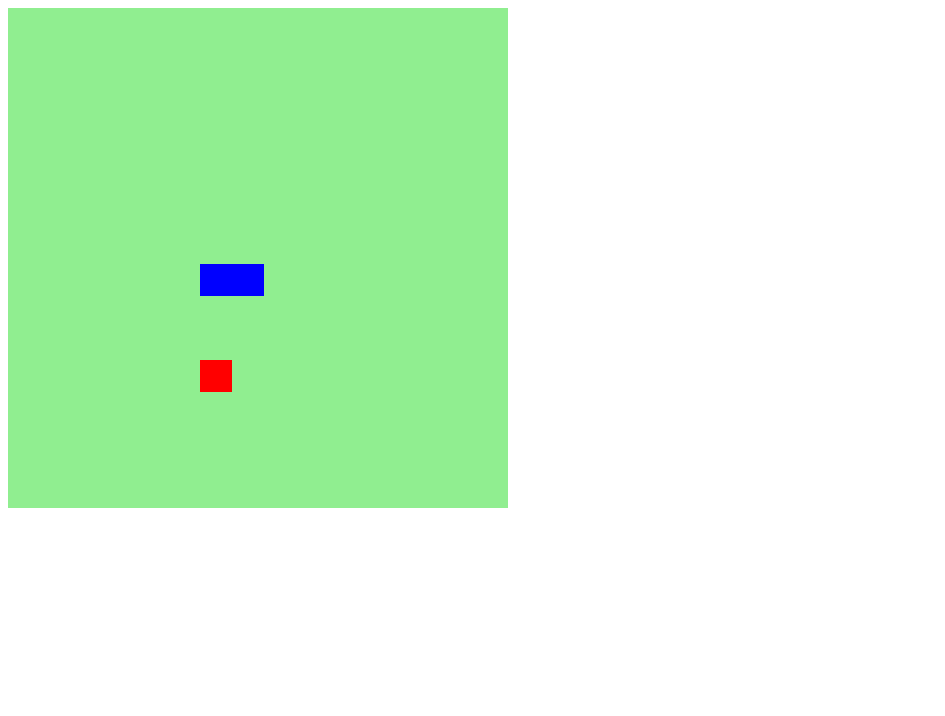
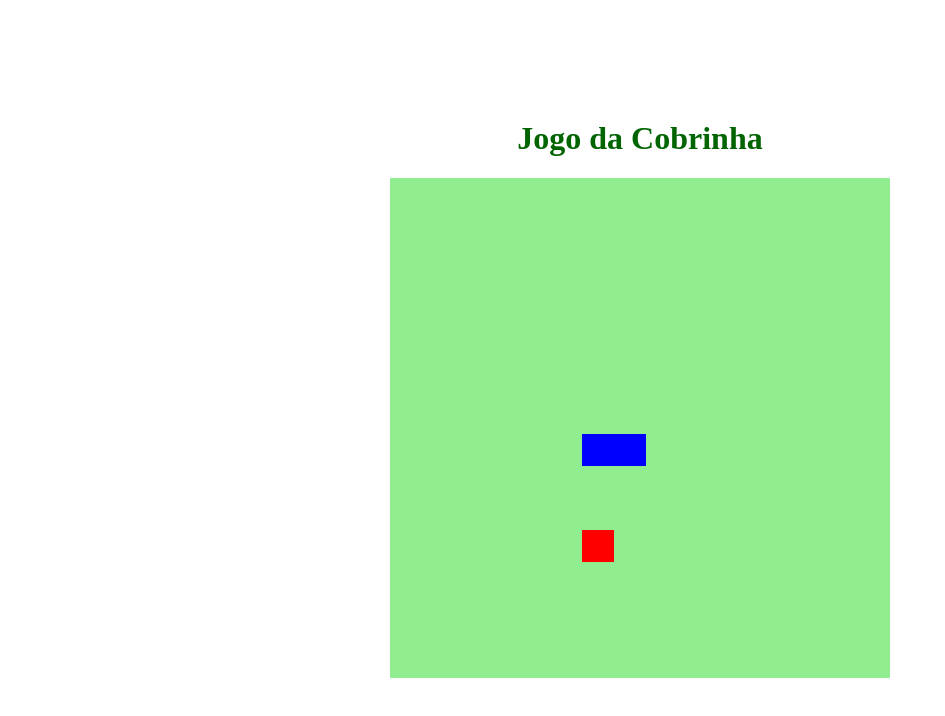
Before and after one commit to willebabi/JogoDaCobrinhaJs, a plain HTML site: page index.html in a window 1280 px wide. Shown: the whole page, without its empty margins (0-945 px from the left). Drawn offline with Linux system fonts and the light colour scheme.

Commit message:
Estilizando a pagina da cobrinha

```diff
--- a/index.html
+++ b/index.html
@@ -13,6 +13,7 @@
         <script src="script.js" async defer></script>
     </head>
     <body>
+        <h1>Jogo da Cobrinha</h1>
         <canvas id="plano" width="500" height="500"></canvas>
     </body>
 </html>
--- a/style.css
+++ b/style.css
@@ -0,0 +1,9 @@
+body {
+    height: 95vh;
+    width: 95;
+    display: flex;
+    justify-content: center;
+    align-items: center;
+    flex-direction: column;
+    color: darkgreen;
+}
```
